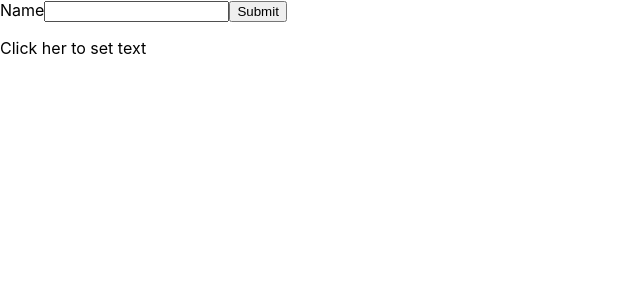
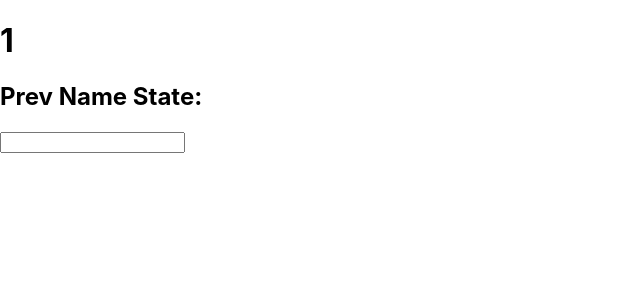
Before and after one commit to MattRuetz/react-hooks-sandbox, a React (Create React App) app: page / in a window 1280 px wide. Shown: the top 300 px of the page, without its empty margins (0-640 px from the left). Built offline with nearby package versions, Linux system fonts and the light colour scheme.

Commit message:
UseRefExample2.jsx component had useState, useEffect, and useRef. demos ability to useEffect for every componenet re-render to count renders, useRef to store the previous state whenever the useState setter function (setName) is invoked.

```diff
--- a/src/App.js
+++ b/src/App.js
@@ -1,10 +1,10 @@
 import './App.css';
-import UseRefExample1 from './components/UseRefExample1';
+import UseRefExample2 from './components/UseRefExample2';
 
 function App() {
     return (
         <div className="container mt-5">
-            <UseRefExample1 />
+            <UseRefExample2 />
         </div>
     );
 }
--- a/src/components/UseRefExample1.jsx
+++ b/src/components/UseRefExample1.jsx
@@ -1,4 +1,6 @@
 import { useRef } from 'react';
+
+// Using UseRef to get CURRENT STATE of DOM element
 
 function UseRefExample1() {
     const inputRef = useRef();
--- /dev/null
+++ b/src/components/UseRefExample2.jsx
@@ -0,0 +1,36 @@
+import { useState, useEffect, useRef } from 'react';
+
+// Using UseRef to get PREVIOUS STATE of DOM element
+
+function UseRefExample2() {
+    const [name, setName] = useState('');
+
+    const renders = useRef(1);
+    const prevName = useRef('');
+
+    useEffect(
+        () => {
+            renders.current += 1;
+
+            prevName.current = name;
+        },
+        [
+            name,
+        ] /* if no dep. array given = always run this useEffect when rendering this component*/
+    );
+
+    return (
+        <div>
+            <h1>{renders.current}</h1>
+            <h2>Prev Name State: {prevName.current}</h2>
+            <input
+                type="text"
+                value={name}
+                onChange={(e) => setName(e.target.value)}
+                className="form-control mb-3"
+            />
+        </div>
+    );
+}
+
+export default UseRefExample2;
```
